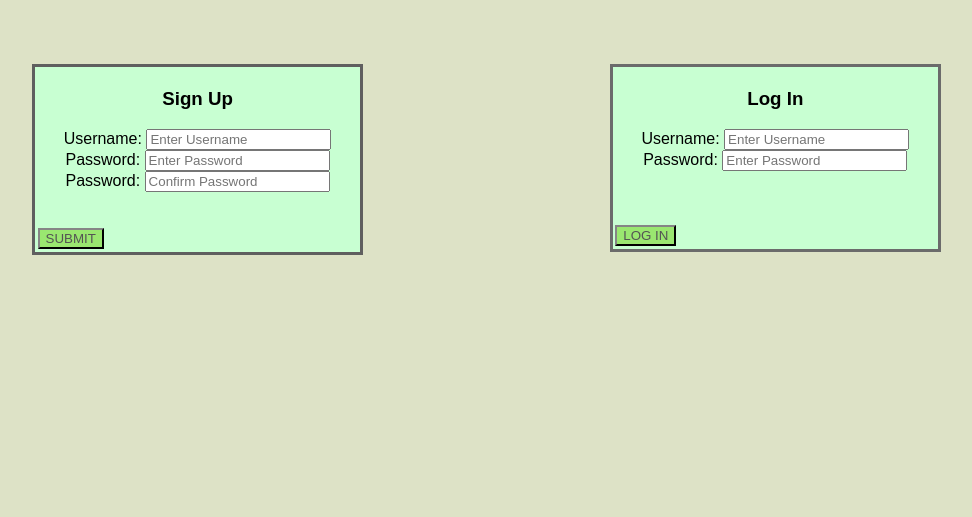
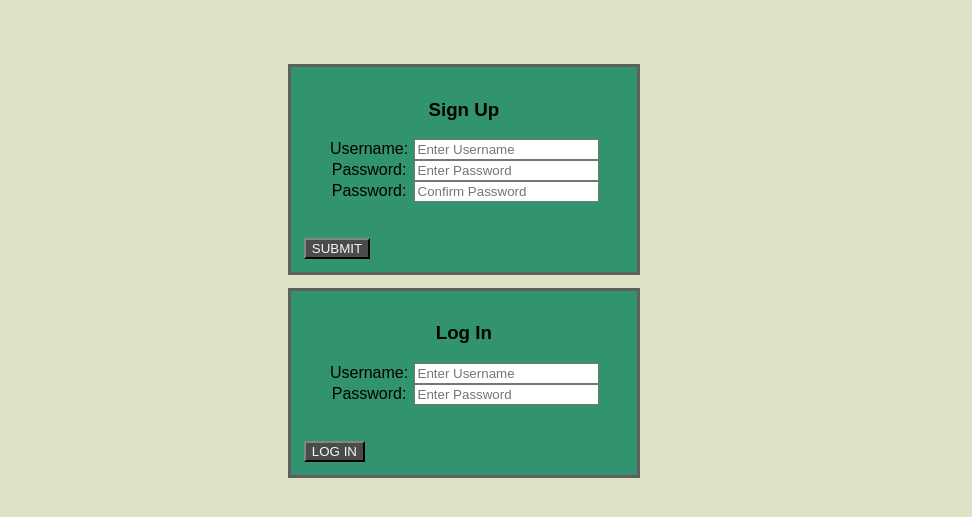
Before and after one commit to Lcs-Knsk/CAC-2022, a Flask app: page /sign_up in a window 1280 px wide. Shown: the top 517 px of the page, without its empty margins (160-1132 px from the left). Run offline with Flask 2, Linux system fonts and the light colour scheme.

Commit message:
more css stuff for the signin page(ballstothewall)

```diff
--- a/website/static/CSS/auth.css
+++ b/website/static/CSS/auth.css
@@ -6,29 +6,34 @@ html, body{
 #signUpForm{
     width: 25%;
     float: left;
-    margin: 5% 14% 0% 15%;
+    margin: 5% 10% 0.5% 35%;
     border: solid;
     border-color: rgb(95, 95, 95);
-    padding: 0.2%;
-    background-color: rgb(200, 255, 210);
+    padding: 1%;
+    background-color: #32936F;
     font-family: Arial, Helvetica, sans-serif;
 }
 
 #loginForm{
     width: 25%;
-    float: right;
-    margin: 5% 14% 0% 5%;
+    float: left;
+    margin: 0.5% 10% 10% 35%;
     border: solid;
-    border-color: rgb(107, 107, 107);
-    padding: 0.2%;
-    background-color: rgb(200, 255, 210);
+    border-color: rgb(95, 95, 95);
+    padding: 1%;
+    background-color: #32936F;
     font-family: Arial, Helvetica, sans-serif;
 }
 
 .submitButton{
+    background-color: #4a4b4a;
+    color: rgb(246, 246, 246);
+    border-color: rgb(49, 49, 49);
+    float: left;
+}
 
-    background-color: rgb(154, 231, 112);
-    color: rgb(84, 84, 84);
-    border-color: rgb(49, 49, 49);
-
+label {
+    display: inline-block;
+    width: 80px;
+    text-align: center;
 }
```
Also changed, not shown: website/templates/SignUp.html (+3 -5 lines).
